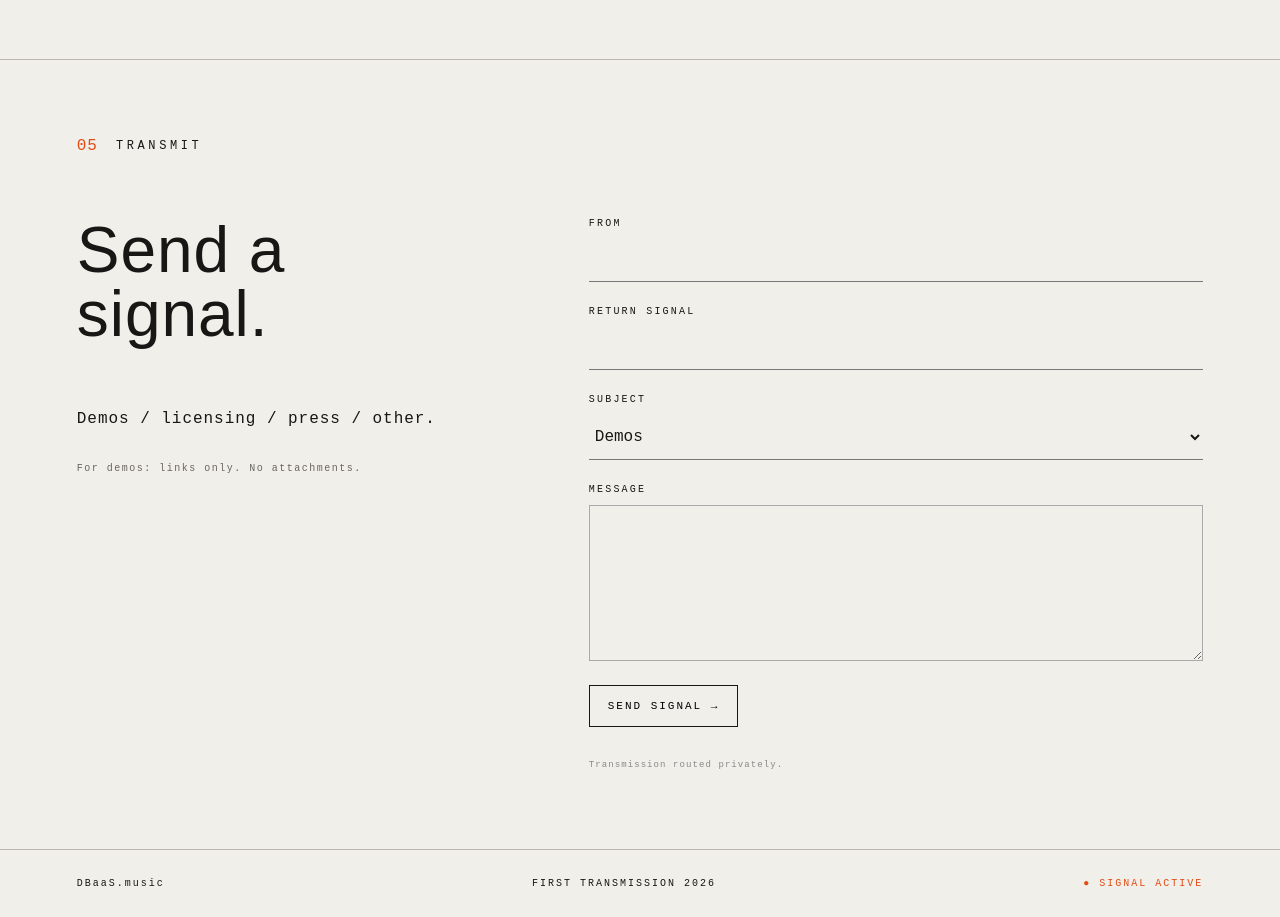
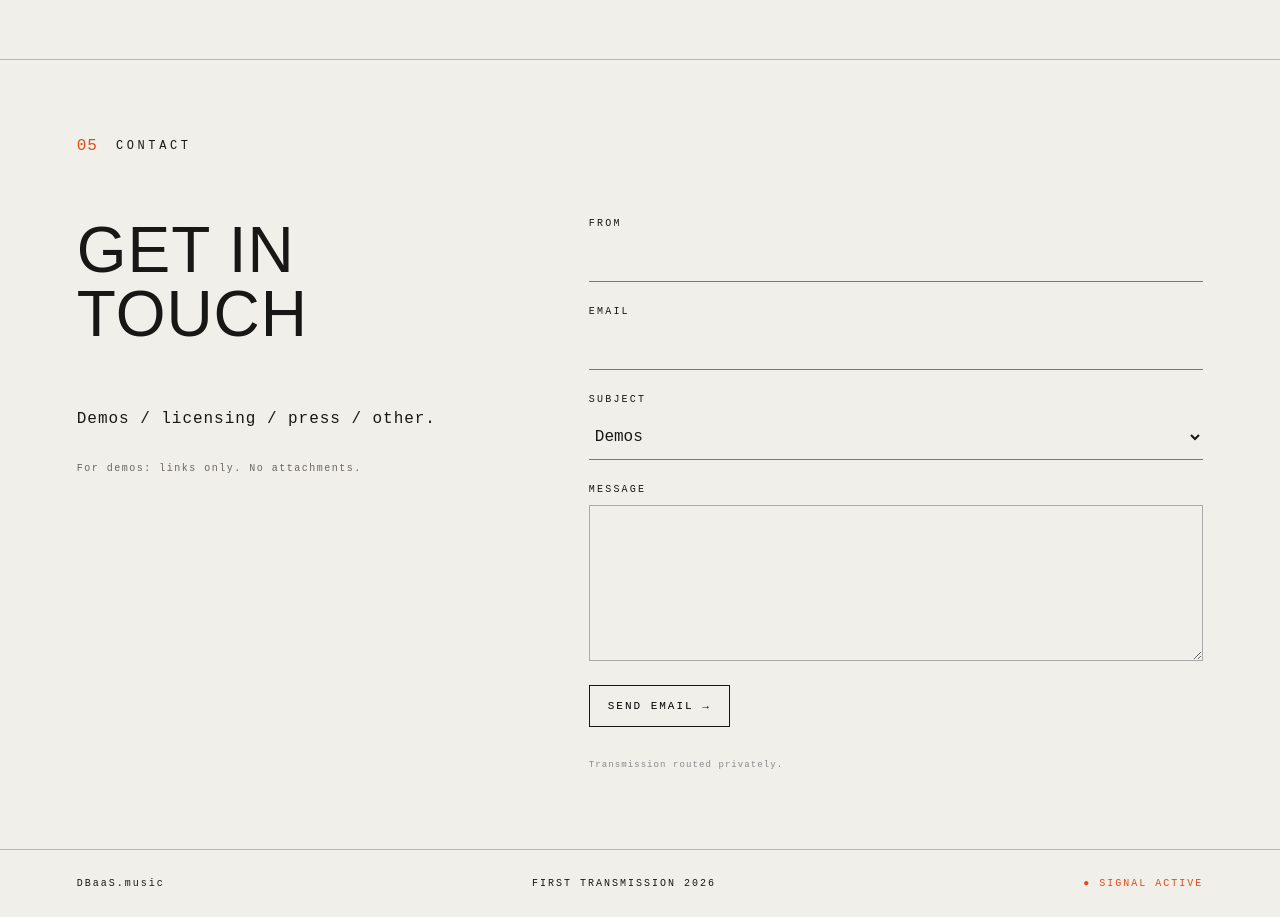
Before and after one commit to andrey-glazkov/dbaas-music, a plain HTML site: page index.html in a window 1280 px wide. Shown: the part 3320-4237 px from the top of the page. Drawn offline with Linux system fonts and the light colour scheme.

Commit message:
Update contact section labels and headings

```diff
--- a/index.html
+++ b/index.html
@@ -98,10 +98,10 @@
     </section>
 
     <section id="contact" class="section contact">
-      <div class="section-head"><span>05</span><h2>TRANSMIT</h2></div>
+      <div class="section-head"><span>05</span><h2>CONTACT</h2></div>
       <div class="transmit-wrap">
         <div class="transmit-intro">
-          <p class="big">Send a signal.</p>
+          <p class="big">GET IN TOUCH</p>
           <p>Demos / licensing / press / other.</p>
           <p class="quiet-small">For demos: links only. No attachments.</p>
         </div>
@@ -109,7 +109,7 @@
           <label>FROM
             <input type="text" name="name" autocomplete="name" required>
           </label>
-          <label>RETURN SIGNAL
+          <label>EMAIL
             <input type="email" name="email" autocomplete="email" required>
           </label>
           <label>SUBJECT
@@ -124,7 +124,7 @@
             <textarea name="message" rows="7" required></textarea>
           </label>
           <input type="hidden" name="_subject" value="New transmission via DBaaS.music">
-          <button type="submit">SEND SIGNAL →</button>
+          <button type="submit">SEND EMAIL →</button>
           <p class="form-note">Transmission routed privately.</p>
         </form>
       </div>
```
